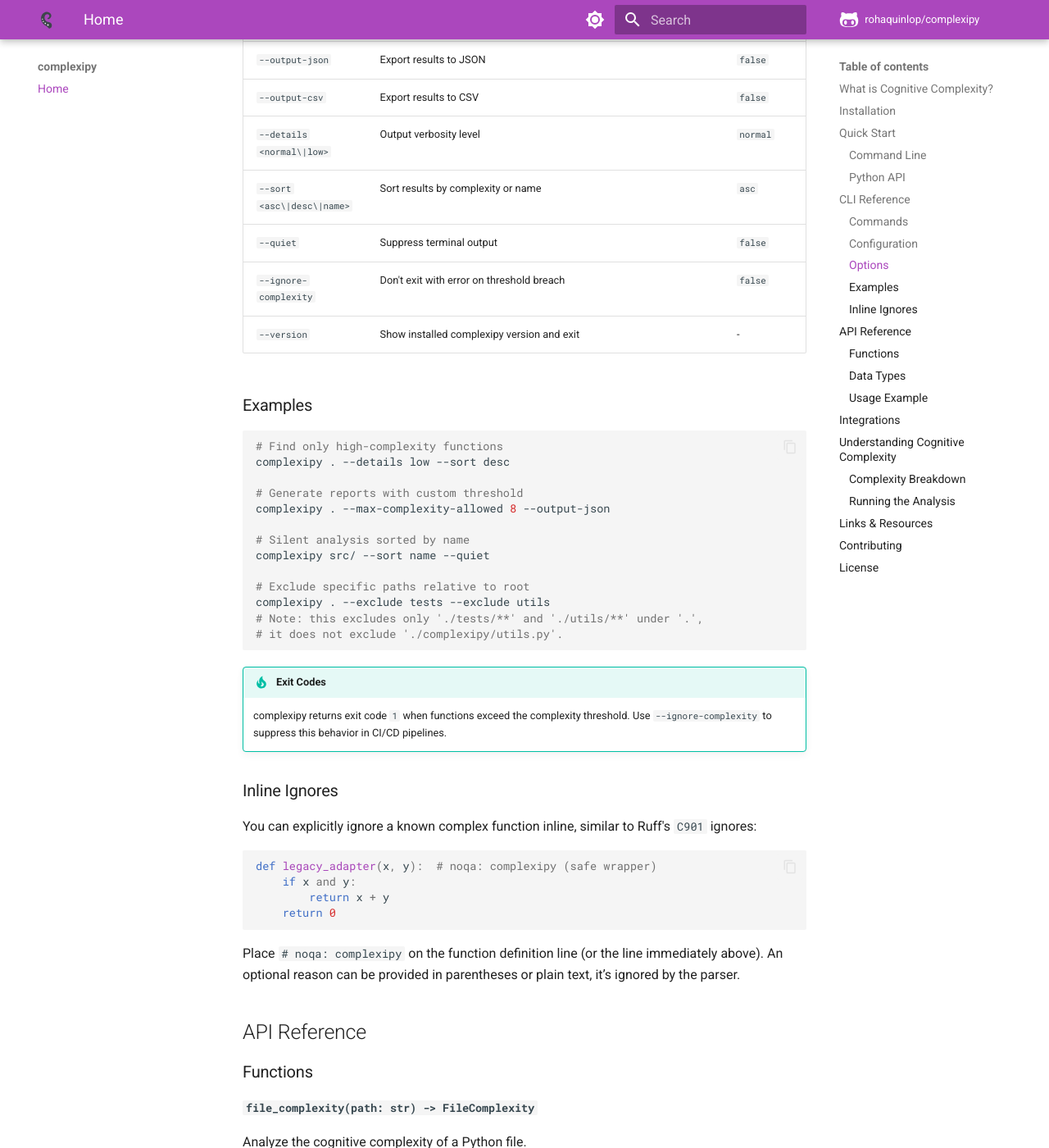
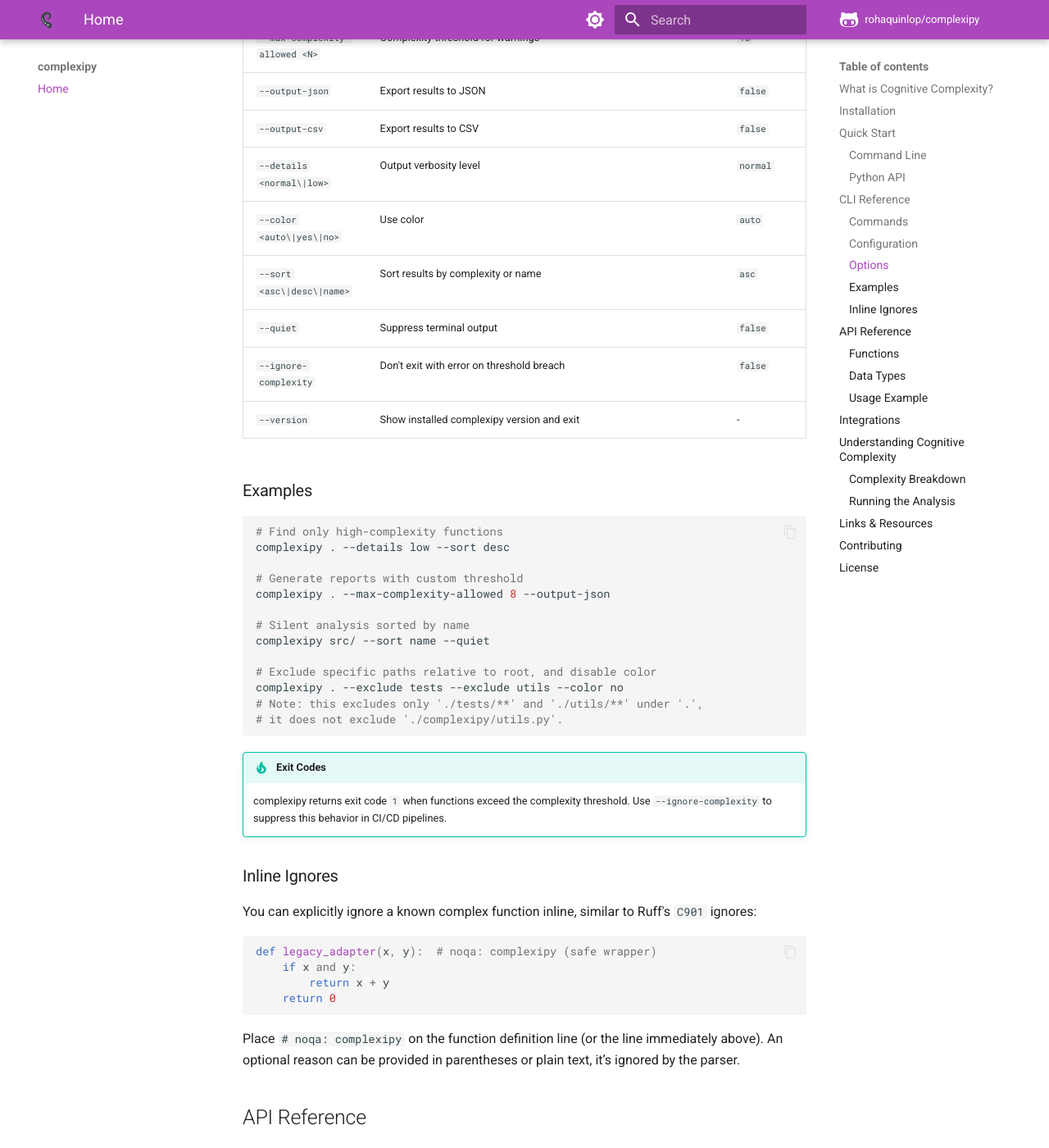
Before and after one commit to rohaquinlop/complexipy, an MkDocs documentation site: the page built from docs/index.md, in a window 1280 px wide and 1400 px high, scrolled down 3721 px. Shown: the whole window at 82% size. Built offline with MkDocs 1.6.1 and Material for MkDocs 9.7.7, drawn with Linux system fonts in a browser that asks for light colours; comment, search, counter and statistics services are not loaded; some of the changed text lies outside the part shown.

Commit message:
update docs, change 'colors' to 'color'

````diff
--- a/docs/index.md
+++ b/docs/index.md
@@ -134,6 +134,7 @@
 quiet = false
 ignore-complexity = false
 details = "normal"
+color = "auto"
 sort = "asc"
 exclude = []
 
@@ -152,6 +153,7 @@
 quiet = false
 ignore-complexity = false
 details = "normal"
+color = "auto"
 sort = "asc"
 exclude = []
 
@@ -172,6 +174,7 @@
 | `--output-json` | Export results to JSON | `false` |
 | `--output-csv` | Export results to CSV | `false` |
 | `--details <normal\|low>` | Output verbosity level | `normal` |
+| `--color <auto\|yes\|no>` | Use color | `auto` |
 | `--sort <asc\|desc\|name>` | Sort results by complexity or name | `asc` |
 | `--quiet` | Suppress terminal output | `false` |
 | `--ignore-complexity` | Don't exit with error on threshold breach | `false` |
@@ -189,8 +192,8 @@
 # Silent analysis sorted by name
 complexipy src/ --sort name --quiet
 
-# Exclude specific paths relative to root
-complexipy . --exclude tests --exclude utils
+# Exclude specific paths relative to root, and disable color
+complexipy . --exclude tests --exclude utils --color no
 # Note: this excludes only './tests/**' and './utils/**' under '.',
 # it does not exclude './complexipy/utils.py'.
 ```
````
Also changed, not shown: README.md (+3 -0 lines), 2 other files.
